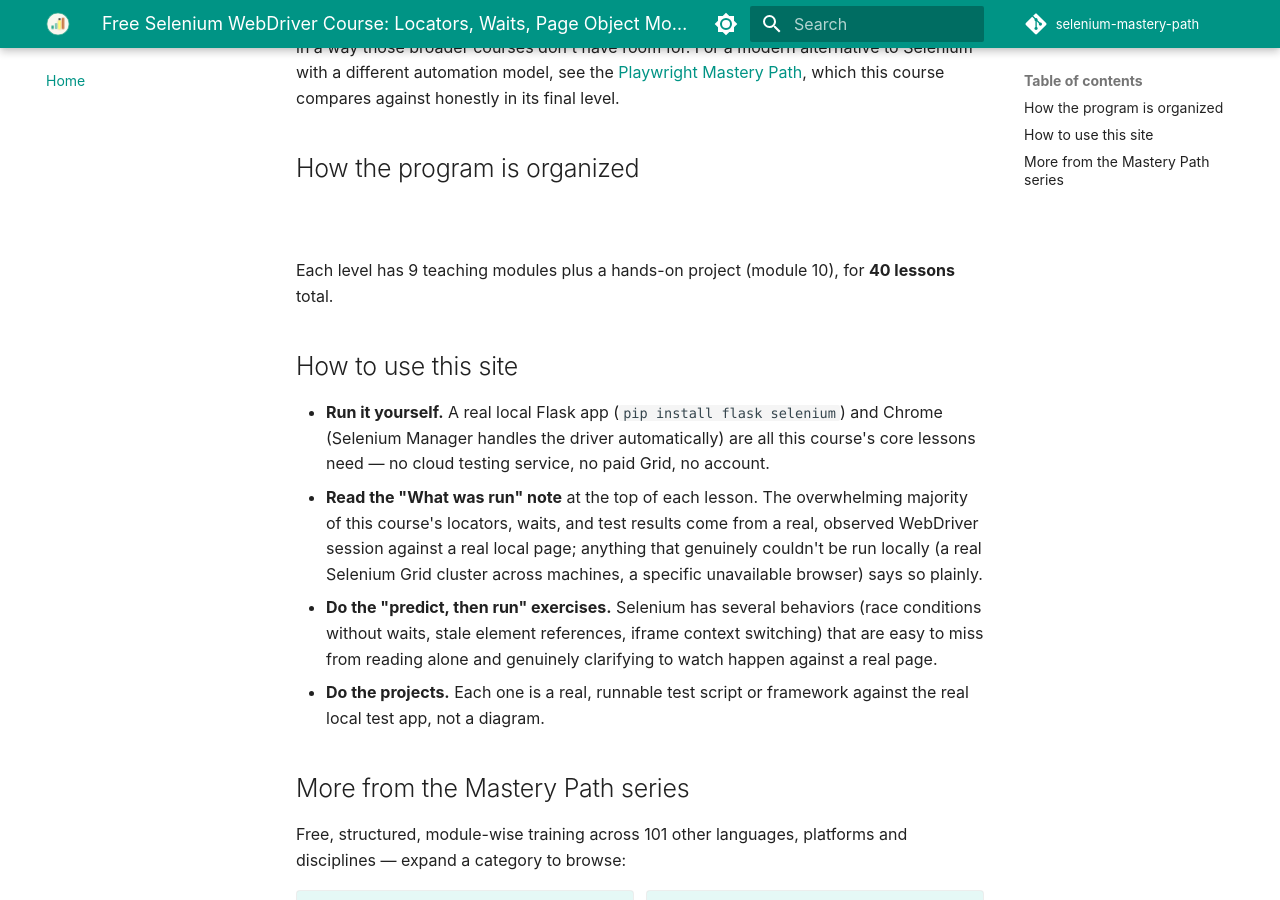
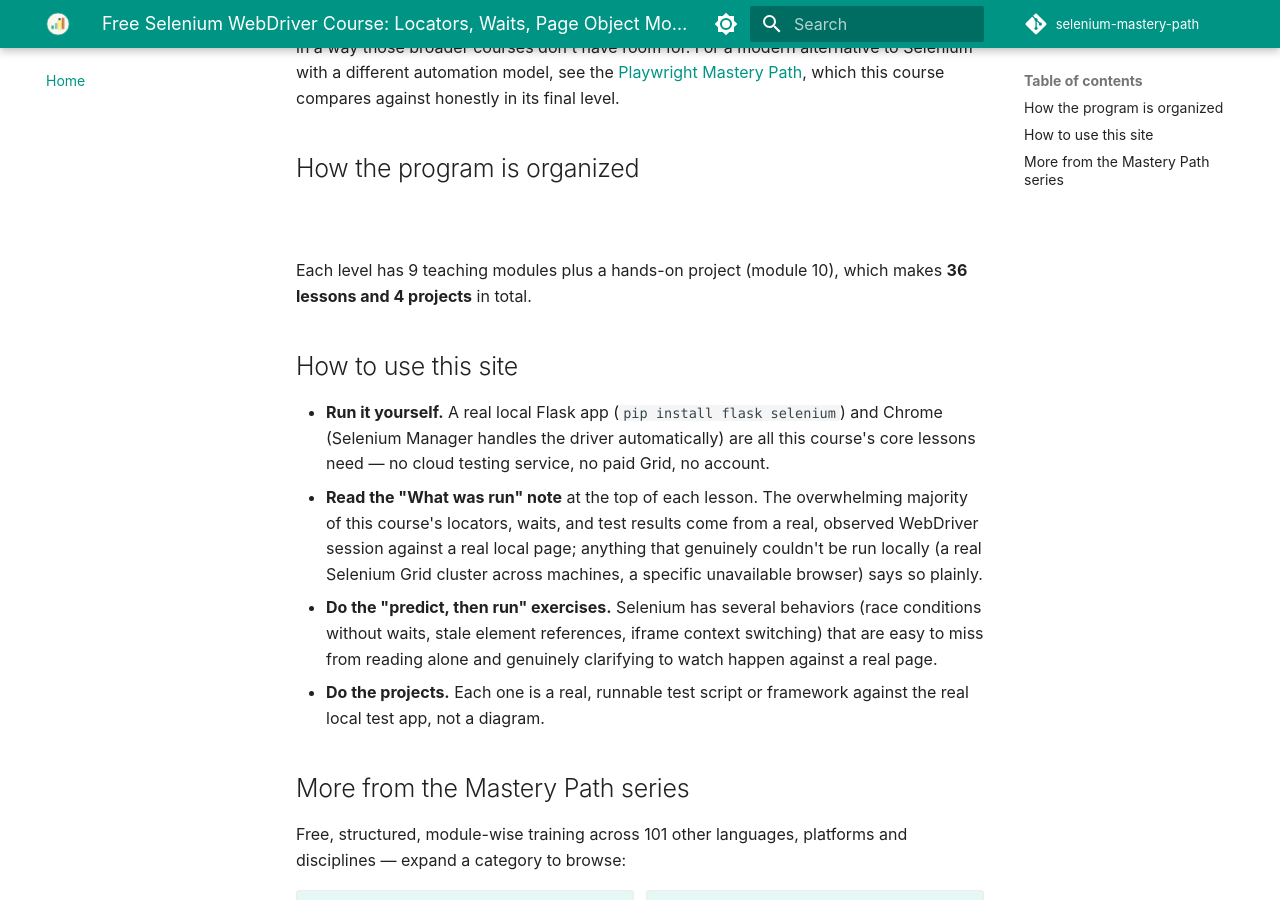
Before and after one commit to SIGILIPELLI/selenium-mastery-path, an MkDocs documentation site: the page built from docs/index.md, in a window 1280 px wide and 900 px high, scrolled down 732 px. Built offline with MkDocs 1.6.1 and Material for MkDocs 9.7.7, drawn with Linux system fonts in a browser that asks for light colours; comment, search, counter and statistics services are not loaded.

Commit message:
Lesson and project counts use one definition; remove stale 'being written' notices
Co-Authored-By: Claude Sonnet 5.5 <noreply@anthropic.com>

```diff
--- a/docs/index.md
+++ b/docs/index.md
@@ -1,6 +1,6 @@
 ---
 title: "Free Selenium WebDriver Course: Locators, Waits, Page Object Model & Grid"
-description: "Free Selenium WebDriver course: 40 lessons on locators, waits, Page Object Model, Selenium Grid, and real test framework design."
+description: "Free Selenium WebDriver course: 36 lessons and 4 projects on locators, waits, Page Object Model, Selenium Grid, and real test framework design."
 ---
 
 # Selenium Mastery Path
@@ -37,7 +37,7 @@ against honestly in its final level.
 | **3 · Page Object Model & Test Architecture** | POM, fixtures, cross-browser, screenshots, flaky-test diagnosis | 10 | Structure a real, maintainable Selenium test suite |
 | **4 · Selenium Grid, Scaling & Production Practices** | Grid architecture, parallel execution, CI, Selenium vs Playwright | 10 | Scale and ship a real Selenium framework in production |
 
-Each level has 9 teaching modules plus a hands-on project (module 10), for **40 lessons** total.
+Each level has 9 teaching modules plus a hands-on project (module 10), which makes **36 lessons and 4 projects** in total.
 
 ## How to use this site
 
--- a/docs/javascripts/progress-tracker.js
+++ b/docs/javascripts/progress-tracker.js
@@ -43,7 +43,7 @@
     } catch (e) { return null; }
   }
   function isProjectSlug(slug) {
-    return /project|capstone/i.test(slug || "");
+    return /(^|\/)\d+-(project|capstone)\b/i.test(slug || "");
   }
   function pointsFor(slug) {
     return isProjectSlug(slug) ? POINTS_PROJECT : POINTS_LESSON;
```
